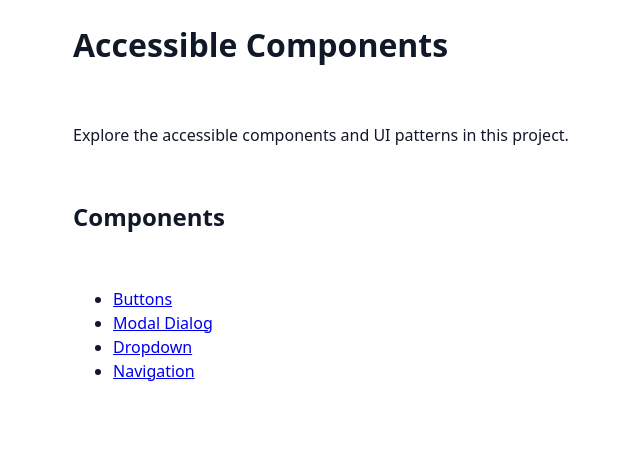
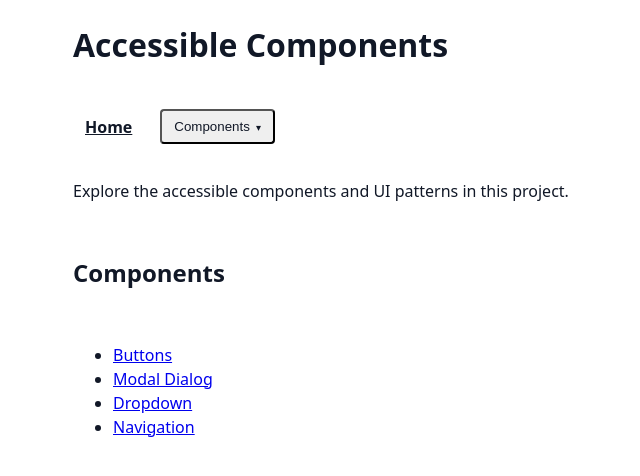
Before and after one commit to rpcorr/accessible-templates, a React (Vite) app: page / in a window 1280 px wide. Shown: the top 476 px of the page, without its empty margins (41-681 px from the left). Built offline with nearby package versions, Linux system fonts and the light colour scheme.

Commit message:
feat: add site navigation and component pages

```diff
--- a/src/App.tsx
+++ b/src/App.tsx
@@ -1,3 +1,4 @@
+import { Navigation } from './components/Navigation';
 import { HomePage } from './pages/HomePage';
 import { ButtonsPage } from './pages/ButtonsPage';
 import { ModalPage } from './pages/ModalPage';
@@ -30,9 +31,50 @@ function App() {
       page = <HomePage />;
   }
 
+  const navigationItems = [
+    {
+      id: 'home',
+      label: 'Home',
+      href: '/',
+      current: path === '/',
+    },
+    {
+      id: 'components',
+      label: 'Components',
+      children: [
+        {
+          id: 'buttons',
+          label: 'Buttons',
+          href: '/buttons',
+          current: path === '/buttons',
+        },
+        {
+          id: 'modal',
+          label: 'Modal Dialog',
+          href: '/modal',
+          current: path === '/modal',
+        },
+        {
+          id: 'dropdown',
+          label: 'Dropdown',
+          href: '/dropdown',
+          current: path === '/dropdown',
+        },
+        {
+          id: 'navigation',
+          label: 'Navigation',
+          href: '/navigation',
+          current: path === '/navigation',
+        },
+      ],
+    },
+  ];
+
   return (
     <main className="container stack">
       <h1>Accessible Components</h1>
+
+      <Navigation items={navigationItems} />
 
       {page}
     </main>
```
